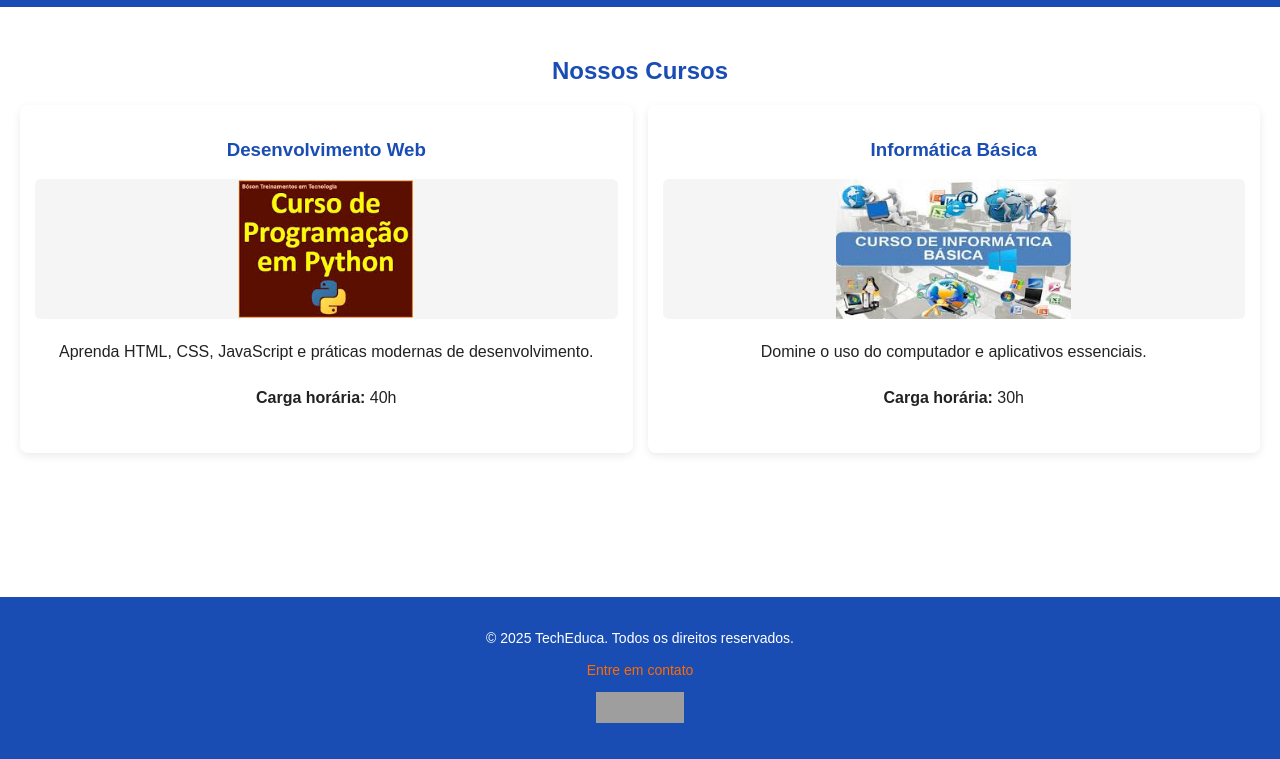
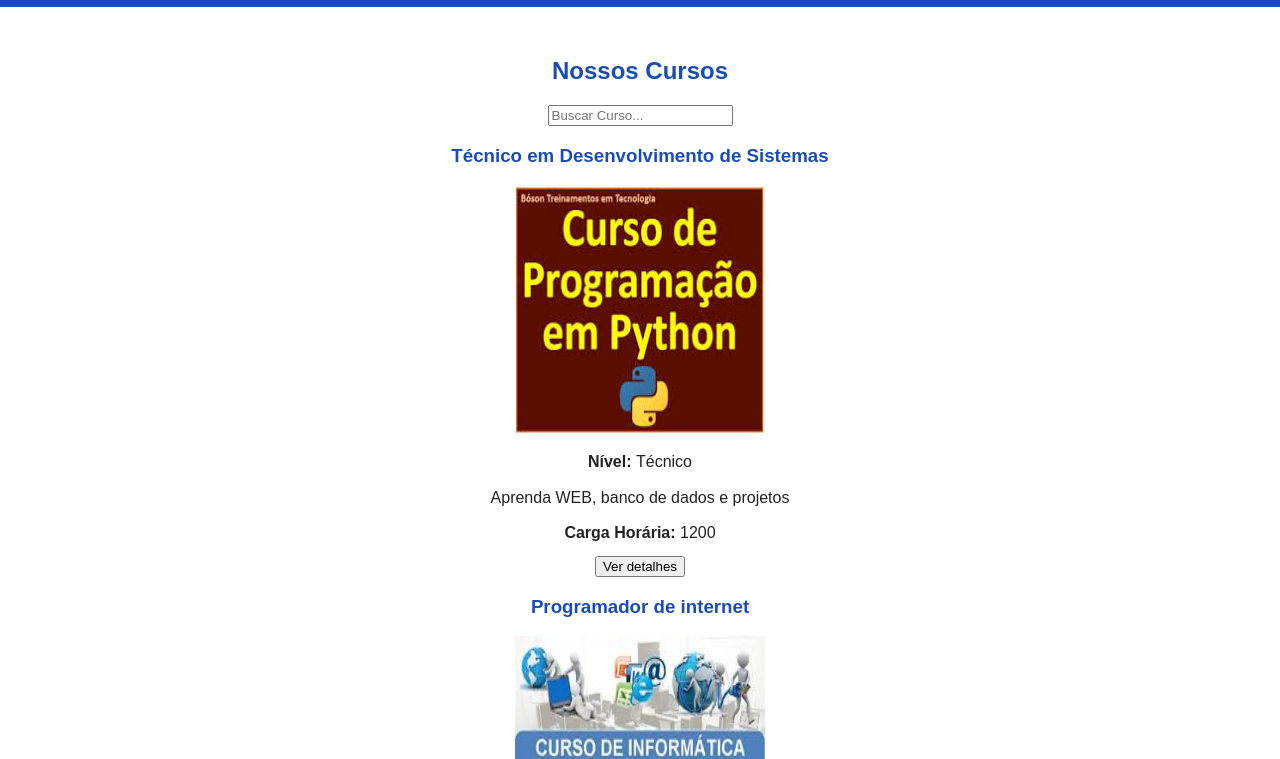
Before and after one commit to rickjordan20/Projeto-TechEduca, a plain HTML site: page pages/cursos.html in a window 1280 px wide. Shown: the part 41-800 px from the top of the page. Drawn offline with Linux system fonts and the light colour scheme; grey boxes are pictures that could not be loaded.

Commit message:
atualização do JS de cursos

```diff
--- a/data/cursos.json
+++ b/data/cursos.json
@@ -3,6 +3,7 @@
         "id":1,
         "título":"Técnico em Desenvolvimento de Sistemas",
         "nível":"Técnico",
+        "img":"../imagens/curso1.jpg",
         "cargaHorária":1200,
         "descricao": "Aprenda WEB, banco de dados e projetos"
     },
@@ -11,6 +12,7 @@
         "id":2,
         "título":"Programador de internet",
         "nível":"Qualificação",
+        "img":"../imagens/curso2.jpg",
         "cargaHorária":200,
         "descricao": "HTML, CSS e JavaScript na prática"
     }
--- a/js/script.js
+++ b/js/cursos.js
@@ -1,14 +1,14 @@
 /* ==============================
-1) Pegar o elemento do html
+1) Pegar o elemento[TAG] do html
 =================================*/
 
 //Onde os cards vão aparecer
-const listaCursos = document.querySelector("#listaCursos")
+const listaCursos = document.querySelector("#listaCursos");
 
 /* ==============================
 2) Criar variável para guardar os cursos
 =================================*/
-let cursos = []
+let cursos = []; /* recebe uma  lista vazia */
     // aqui vai ficar a lista carregada do JSON
 
 /* ==============================
@@ -23,7 +23,7 @@
 
     // depois de carregar, já renderiza na tela
     renderizarCursos(cursos);
-}
+};
 
 /* ==============================
 4) Função para criar os cards na tela (DOM)
@@ -33,7 +33,7 @@
     listaCursos.innerHTML = "";
 
     // para cada curso da lista, cria um card
-    lista.forEach(curso) => {
+    lista.forEach((curso) => {
         // cria um elemento <div> para container
         const card = document.createElement("div");
 
@@ -42,12 +42,42 @@
 
         // coloca o conteúdo do card
         card.innerHTML = `
-            <h3> ${curso.titulo} </h3>
+            <h3> ${curso.título} </h3>
+            <img src=${curso.img} width="250" height="250">
             <p><strong>Nível: </strong>${curso.nível} </p>
+            <p> ${curso.descricao} </p>
+            <p><strong>Carga Horária: </strong> ${curso.cargaHorária} </p>
+            <button class="btn-detalhes">Ver detalhes</button>
+        `;
 
+        // coloca o card dentro da lista
+        listaCursos.appendChild(card);
 
-        `
+        // evento do botão "Ver detalhes"
+        const btn = card.querySelector(".btn-detalhes");
+        btn.addEventListener("click",function(){
+            alert("Você escolheu: " + curso.título);
+        });
 
-    }
+    });
 
-}
+};
+
+/* ==============================
+5) BUSCA: Filtrar a Lista de Cursos quado digitar
+=================================*/
+buscaCursos.addEventListener("input", function(){
+    const texto = buscaCursos.value.toLowerCase();
+
+    const filtrados = cursos.filter( (curso)=>
+        curso.título.toLowerCase().includes(texto)
+    );
+
+    renderizarCursos(filtrados); /* construi a lista de  cursos */
+
+    });
+
+/* ==============================
+6) CARREGA OS CURSOS
+=================================*/
+carregarCursos();
--- a/pages/cursos.html
+++ b/pages/cursos.html
@@ -26,32 +26,11 @@
     <section class="cursos">
 
     <!-- Título da página -->
-    <h1>Nossos Cursos</h1>
+    <h2>Nossos Cursos</h2>
+    <input id="buscaCursos" placeholder="Buscar Curso...">
+    <div id="listaCursos"></div>
 
-    <div class="cursos-grid">
-    <!-- Um curso -->
-    <a href="curso-desenvolvimento-web.html" title="desenvolvimento web" class="curso">
-    <h3>Desenvolvimento Web</h3>
-    <img src="../imagens\curso1.jpg" width="125" height="125" alt="Desenvolvimento WEB">
-    <p>Aprenda HTML, CSS, JavaScript e
-    práticas modernas de desenvolvimento.</p>
-    <p class="carga-horaria"><strong>Carga horária:</strong> 40h</p>
-    <br>
-    </a>
-
-    <!-- Outro curso -->
-    <a href="curso-informatica-basica.html" title="informática básica" class="curso">
-    <h3>Informática Básica</h3>
-    <img src="../imagens\curso2.jpg" width="125" height="125" alt="Informática Básica">
-    <p>Domine o uso do computador e
-    aplicativos essenciais.</p>
-    <p><strong>Carga horária:</strong> 30h</p>
-    <br>
-    </a>
-
-
-    </div>
-
+    <script src="../js/cursos.js" defer></script>
 
     </section>
 
@@ -70,7 +49,7 @@
         </p>
     </footer>
 
-    <script src="js/script.js"></script>
+    <script src="../js/cursos.js"></script>
 
 </body>
 
```
